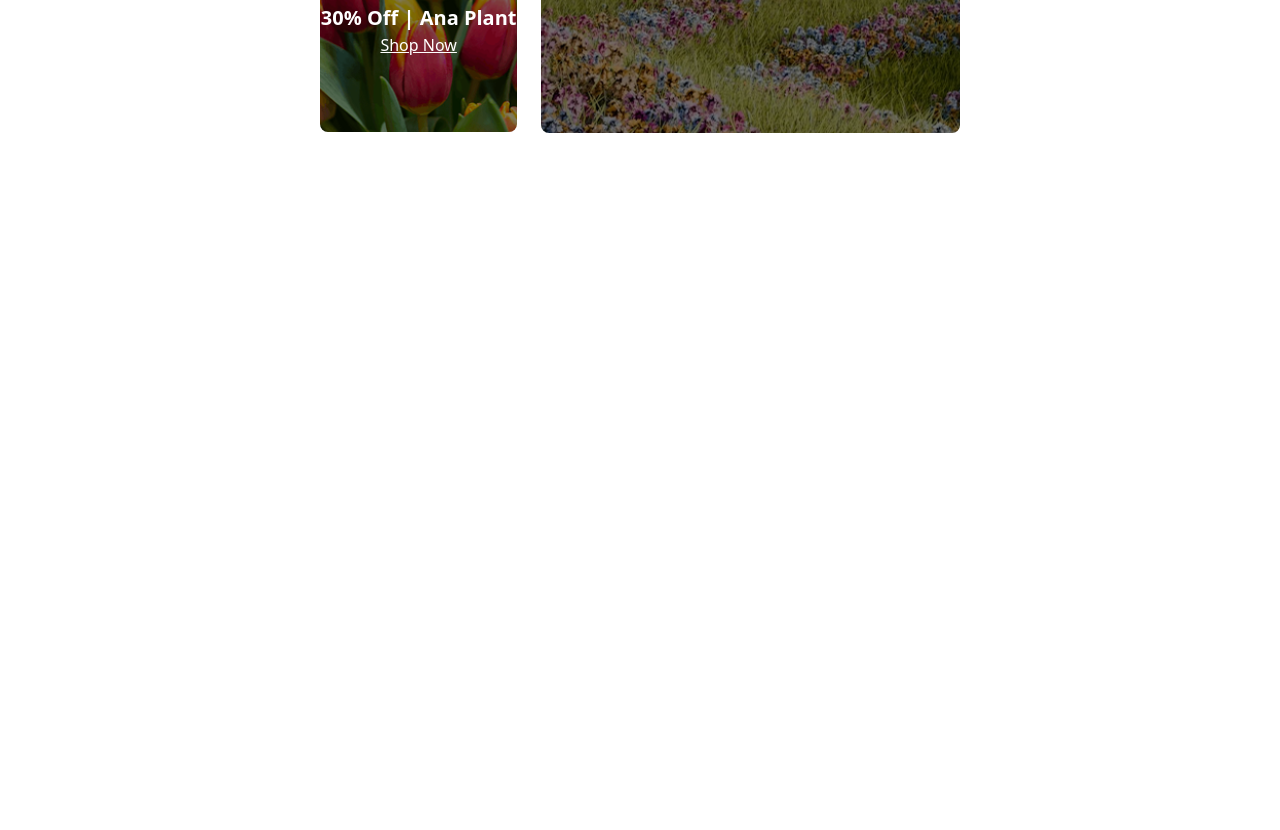
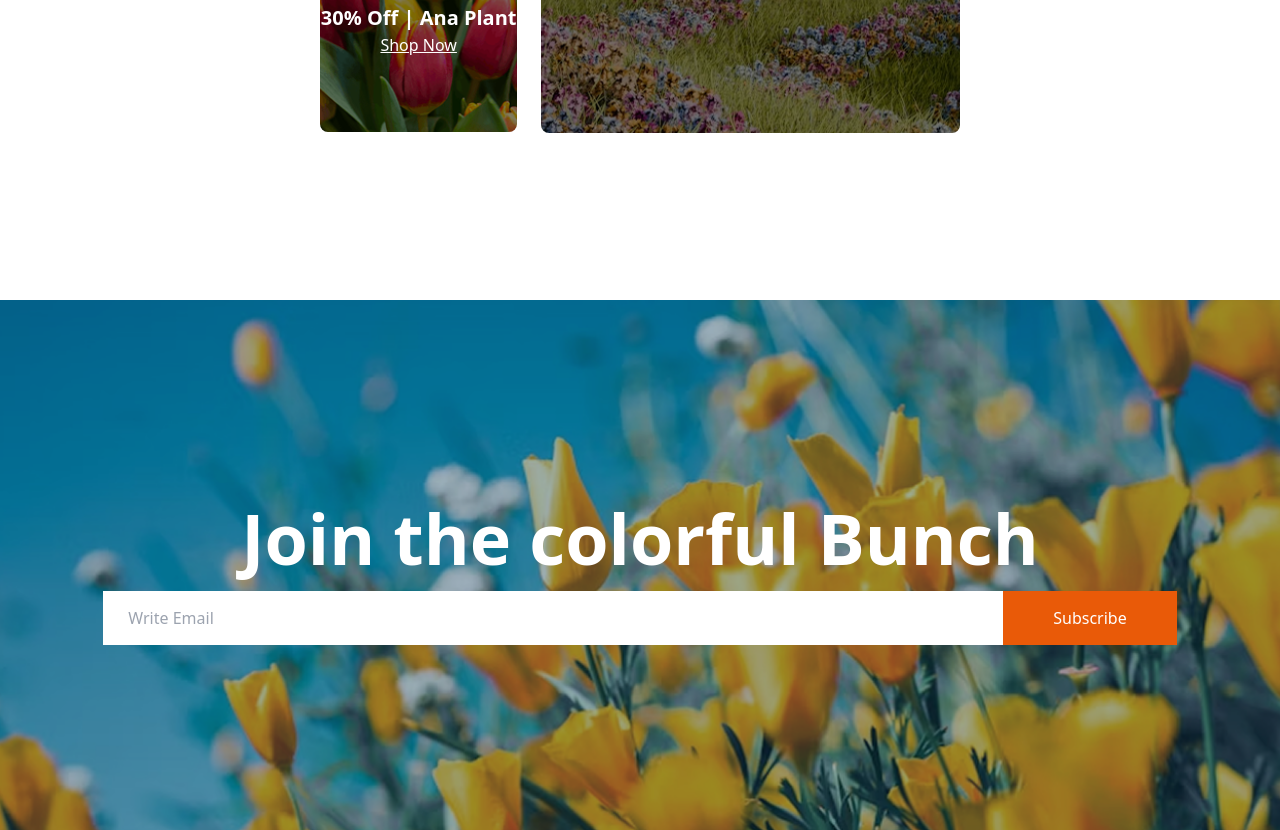
Before and after one commit to alvy00/ph-responsive-a02, a website: page index.html in a window 1280 px wide. Shown: the part 3527-4357 px from the top of the page. Before the commit the page ends 4237 px from the top, so only its background shows below. Drawn offline with nearby package versions, Linux system fonts and the light colour scheme.

Commit message:
Join section done

```diff
--- a/index.html
+++ b/index.html
@@ -170,7 +170,7 @@
         </section>
 
         <!-- Latest Deals Pics-->
-        <section class="flex flex-col sm:grid sm:grid-cols-3 sm:grid-rows-4 gap-6 max-w-[800px] mx-auto sm:mx-80 mb-[120px] items-center sm:items-start">
+        <section class="flex flex-col sm:grid sm:grid-cols-3 sm:grid-rows-2 gap-6 max-w-[800px] mx-auto mb-[120px] sm:mx-80 items-center sm:items-start">
 
             <div class="bg-[url('/assets/deal-bloom.png')] order-1 sm:order-none h-[205px] w-[365px] sm:w-full sm:h-[205px] bg-cover bg-center bg-blend-darken bg-black bg-opacity-50 flex flex-col justify-center items-center rounded-lg">
                 <p class="text-[20px] font-bold text-white">60% Off | Bloom Plant</p>
@@ -188,6 +188,19 @@
             </div>
 
          </section>
+
+
+         <!-- Join section -->
+         <section class="bg-[url('/assets/news-letter-bg.png')] w-full h-[275px] sm:h-[530px] bg-cover bg-center flex flex-col justify-center items-center">
+            <div class="flex flex-col justify-center items-center">
+                <p class="text-[20px] sm:text-[70px] font-bold text-white">Join the colorful Bunch</p>
+                <div class="flex">
+                    <input class="w-[250px] sm:w-[900px] pl-[25px]" type="email" placeholder="Write Email" />
+                    <button class="bg-[#E95A08] px-[30px] sm:px-[50px] py-[5px] sm:py-[15px] text-white">Subscribe</button>
+                </div>
+            </div>
+         </section>
+
     </body>
 
 </html>
```
